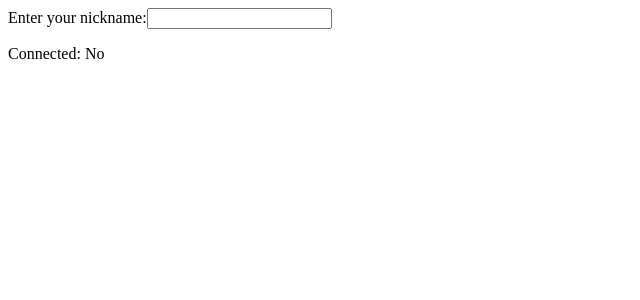
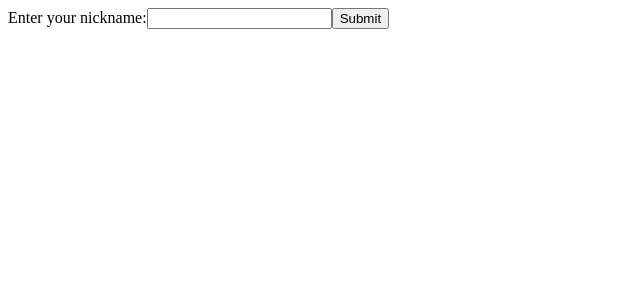
Before and after one commit to KarolisGaiv/discord-clone, a React (Vite) app: page / in a window 1280 px wide. Shown: the top 300 px of the page, without its empty margins (0-640 px from the left). Built offline with nearby package versions, Linux system fonts and the light colour scheme; no server answers.

Commit message:
feat: display different views when user enters name

```diff
--- a/src/components/App.jsx
+++ b/src/components/App.jsx
@@ -4,6 +4,7 @@ import { socket } from '@/libs/socket'
 function App() {
   const [isConnected, setIsConnected] = useState(socket.connected)
   const [nickName, setNickName] = useState('')
+  const [hasNickname, setHasNickname] = useState(false)
 
   useEffect(() => {
     socket.connect()
@@ -19,11 +20,13 @@ function App() {
 
   function handleNicknameSubmit(event) {
     event.preventDefault()
-    console.log(nickName)
+    socket.emit('user:join', { username: nickName })
+    setHasNickname(true)
   }
 
   return (
     <div>
+      {!hasNickname ? (
         <form onSubmit={handleNicknameSubmit}>
           <label htmlFor="nickName">Enter your nickname:</label>
           <input
@@ -31,10 +34,16 @@ function App() {
             type="text"
             value={nickName}
             onChange={e => setNickName(e.target.value)}
+            required
           />
+          <button type="submit">Submit</button>
         </form>
-
+      ) : (
+        <div>
           <p>Connected: {isConnected ? 'Yes' : 'No'}</p>
+          <p>User: {nickName}</p>
+        </div>
+      )}
     </div>
   )
 }
```
Lines whose indentation alone changed are shown as unchanged.
